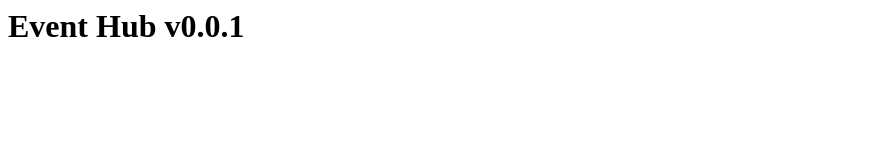
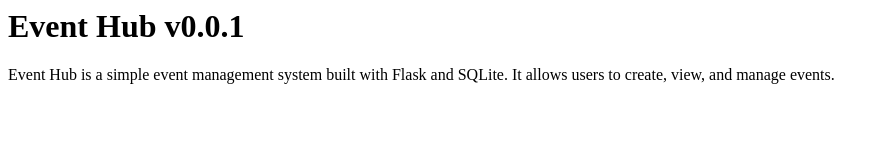
Before and after one commit to bbauer02/event-hub, a plain HTML site: page index.html in a window 1280 px wide. Shown: the whole page, without its empty margins (0-889 px from the left). Drawn offline with Linux system fonts and the light colour scheme.

Commit message:
Ajout du premier paragraphe de présentation

```diff
--- a/index.html
+++ b/index.html
@@ -1 +1,3 @@
 <h1>Event Hub v0.0.1</h1>
+
+<p>Event Hub is a simple event management system built with Flask and SQLite. It allows users to create, view, and manage events.</p>
```
